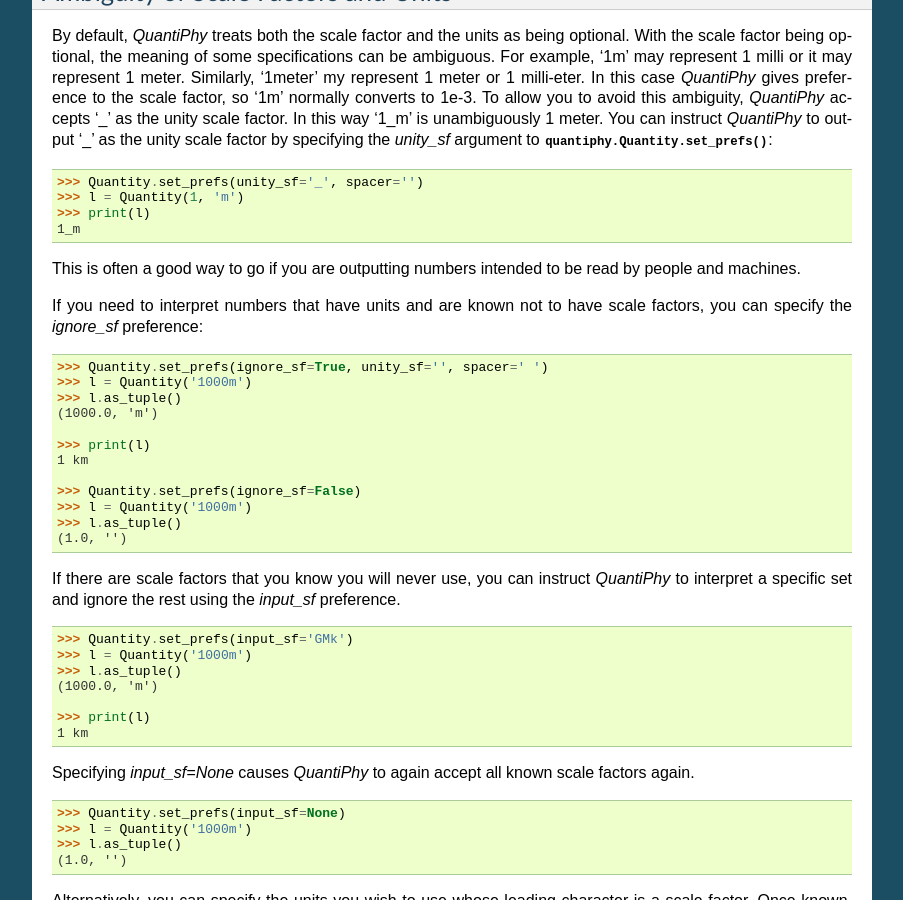
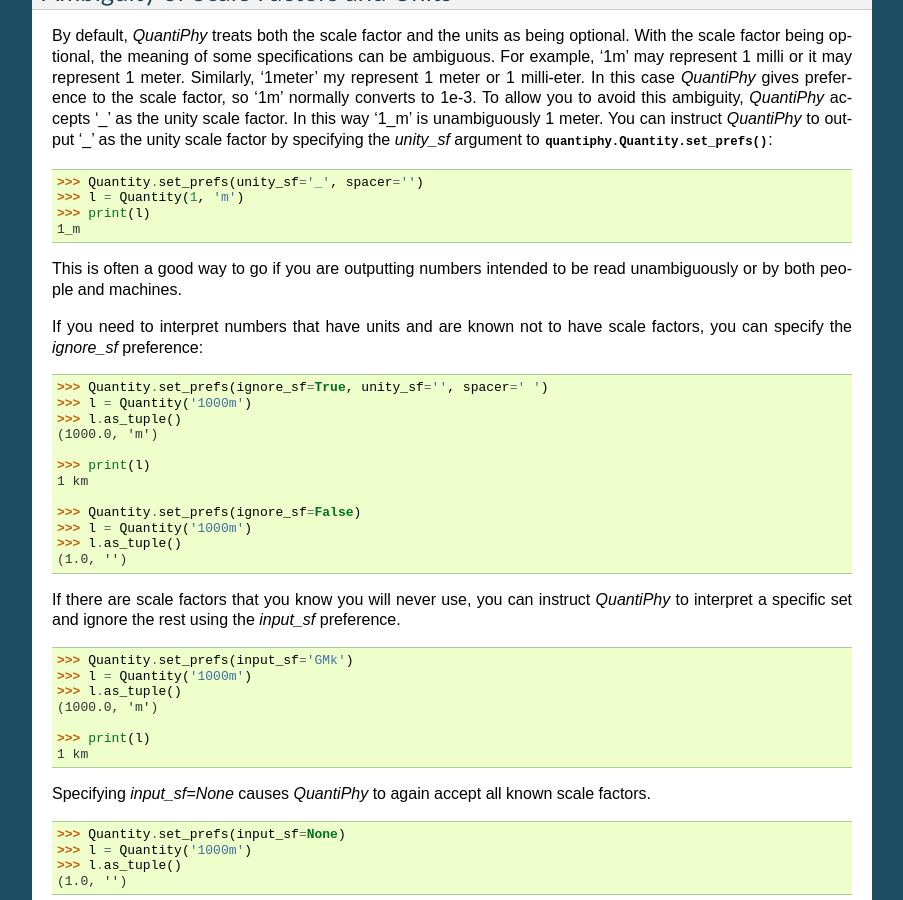
Before and after one commit to KenKundert/quantiphy, a Sphinx documentation site: the page built from doc/user.rst, in a window 1280 px wide and 900 px high, scrolled down 23425 px. Shown: the whole window, without its empty margins (198-1101 px from the left). Built offline with Sphinx 7.4.7, drawn with Linux system fonts in a browser that asks for light colours.

Commit message:
Nits in documentation.

```diff
--- a/README.rst
+++ b/README.rst
@@ -85,7 +85,7 @@
 
    pip3 install --user quantiphy
 
-Requires Python3.5 or newer.  If you using an earlier version of Python,
+Requires Python 3.5 or newer.  If you using an earlier version of Python,
 install version 2.10 of *QuantiPhy*.
 
 You can find the full documentation `here <https://quantiphy.readthedocs.io>`_.
--- a/doc/user.rst
+++ b/doc/user.rst
@@ -1618,7 +1618,7 @@
     1_m
 
 This is often a good way to go if you are outputting numbers intended to be read
-by people and machines.
+unambiguously or by both people and machines.
 
 If you need to interpret numbers that have units and are known not to have scale
 factors, you can specify the *ignore_sf* preference:
@@ -1653,7 +1653,7 @@
     1 km
 
 Specifying *input_sf=None* causes *QuantiPhy* to again accept all known scale
-factors again.
+factors.
 
 .. code-block:: python
 
```
Also changed, not shown: doc/examples.rst (+5 -5 lines).
